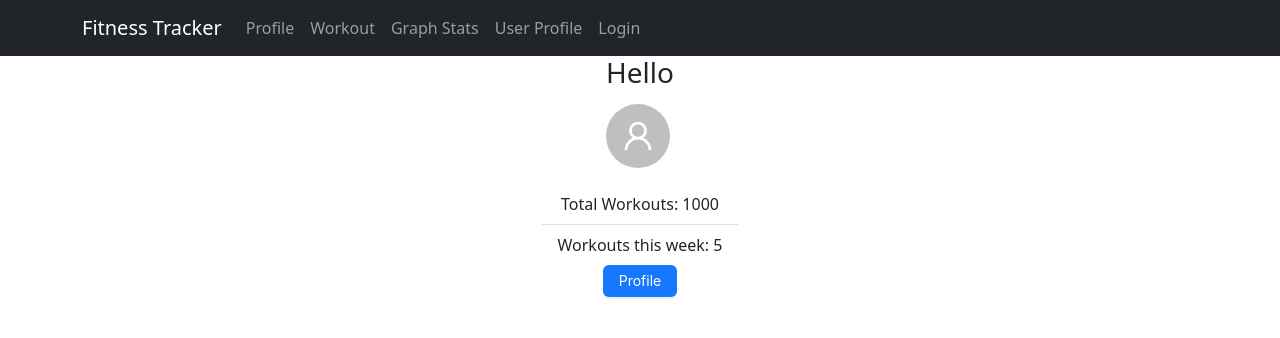
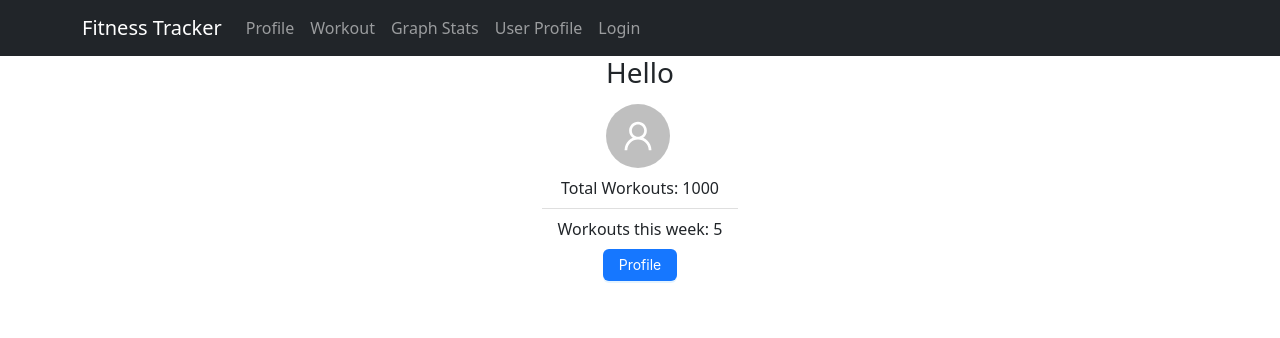
Before and after one commit to solcana/fitness-tracker, a React (Create React App) app in the folder client/: page /profile-picture in a window 1280 px wide. Shown: the top 338 px of the page. Built offline with nearby package versions, Linux system fonts and the light colour scheme.

Commit message:
user profile pic name update when login

```diff
--- a/client/src/App.js
+++ b/client/src/App.js
@@ -58,7 +58,12 @@ class App extends Component {
 					/>
 					<Route
 						path="/profile-picture"
-						element={<ProfilePicChanger username={this.state.username} />}
+						element={
+							<ProfilePicChanger
+								username={this.state.username}
+								isLoggedIn={this.state.isLoggedIn}
+							/>
+						}
 					/>
 					<Route
 						path="/user"
--- a/client/src/components/ProfilePicChanger.js
+++ b/client/src/components/ProfilePicChanger.js
@@ -39,11 +39,13 @@ class ProfilePicChanger extends Component {
 						/>
 					</Col>
 				</Row>
-				<Row className="justify-content-md-center">
-					<Col md="auto">
-						<h2>{this.props.username}</h2>
-					</Col>
-				</Row>
+				{this.props.isLoggedIn && (
+					<Row className="justify-content-md-center">
+						<Col md="auto">
+							<h3>{this.props.username}</h3>
+						</Col>
+					</Row>
+				)}
 				<Row className="justify-content-md-center">
 					<Col
 						md="auto"
```
